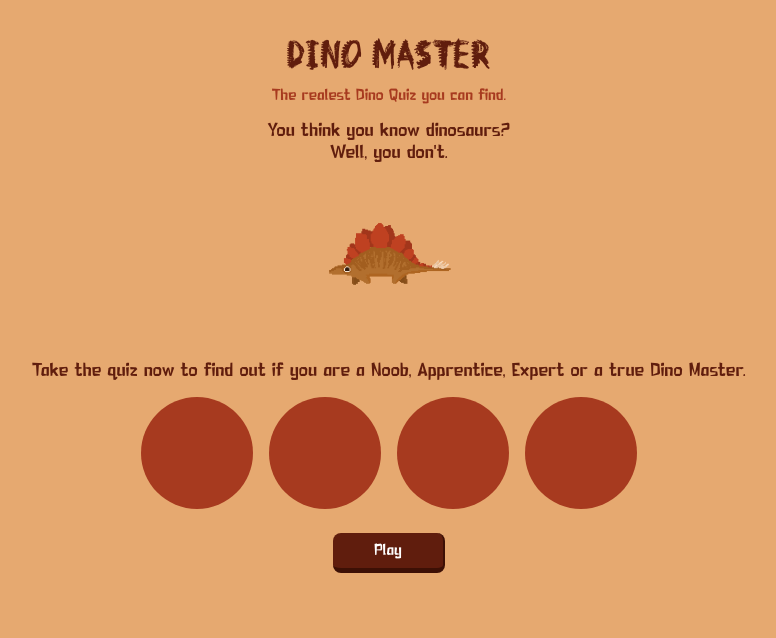
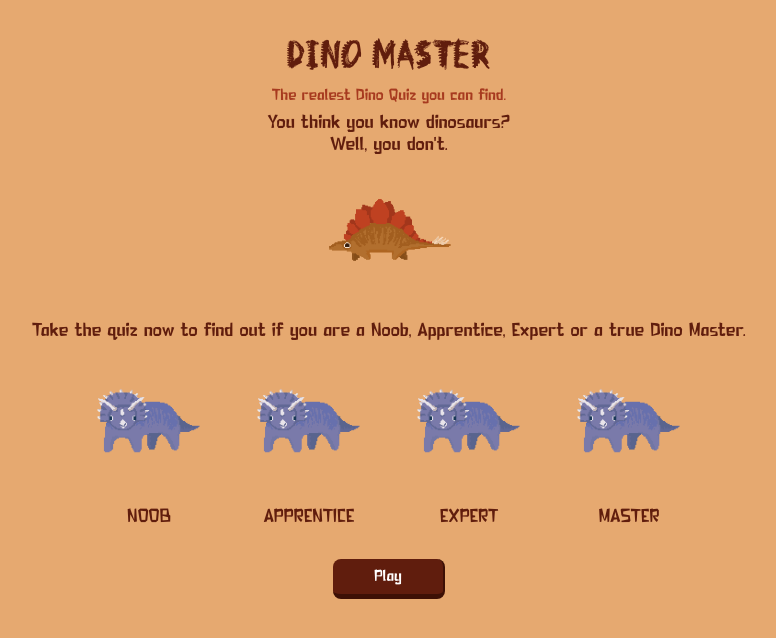
Before and after one commit to valudollar/dino-master, a React (Vite) app: page / in a window 1280 px wide. Shown: the top 638 px of the page, without its empty margins (251-1027 px from the left). Built offline with nearby package versions, Linux system fonts and the light colour scheme.

Commit message:
test badge gif

```diff
--- a/src/App.css
+++ b/src/App.css
@@ -1,9 +1,18 @@
 #root {
   text-align: center;
   min-height: 100vh;
+  background-color: #e6a970;
   overflow-y: scroll;
 }
+.itemContainer {
+}
+.badgeText {
+  margin: 0rem;
+}
 
+.homeText {
+  margin: 0rem;
+}
 .answerContainer {
   display: flex;
   flex-direction: column;
@@ -23,7 +32,6 @@
   margin: 1rem;
 }
 
-/* check */
 .answerButton {
   margin: 0.5rem;
   min-width: fit-content;
@@ -40,6 +48,8 @@
   flex-wrap: wrap;
   align-items: center;
   justify-content: center;
+  margin-bottom: 1rem;
+  margin-top: 0rem;
 }
 .dummyBadge {
   background-color: #a73a1f;
@@ -52,7 +62,7 @@
 .gifcontainer {
   height: 10rem;
   width: 10rem;
-  margin: 0.5rem;
+  margin: 0rem;
   border-radius: 50%;
 }
 .logo {
--- a/src/App.jsx
+++ b/src/App.jsx
@@ -9,15 +9,14 @@ import { Routes, Route } from "react-router-dom";
 
 function App() {
   return (
-    // <>
+    <>
       <Routes>
         <Route path="/" element={<Home />} />
         <Route path="/setting" element={<Setting />} />
         <Route path="/quiz" element={<Quiz />} />
         <Route path="/result" element={<Result />} />
       </Routes>
-
-    // </>
+    </>
   );
 }
 
--- a/src/Home.jsx
+++ b/src/Home.jsx
@@ -1,5 +1,6 @@
 import { useLocation, useNavigate } from "react-router-dom";
 import stego from "./assets/stego.gif";
+import trike from "./assets/trike.gif";
 
 function Home() {
   const navigate = useNavigate();
@@ -13,22 +14,34 @@ function Home() {
         <h4>The realest Dino Quiz you can find. </h4>
       </header>
       <section className="contentSection">
-        <h3>
+        <h3 className="homeText">
           You think you know dinosaurs?
           <br /> Well, you don't.
         </h3>
         <div>
           <img className="gifcontainer" src={stego}></img>
         </div>
-        <h3>
+        <h3 className="homeText">
           Take the quiz now to find out if you are a Noob, Apprentice, Expert or
           a true Dino Master.
         </h3>
         <div className="badgeContainer">
-          <div className="dummyBadge"></div>
-          <div className="dummyBadge"></div>
-          <div className="dummyBadge"></div>
-          <div className="dummyBadge"></div>
+          <div>
+            <img className="gifcontainer" src={trike}></img>
+            <h3 className="badgeText">NOOB</h3>
+          </div>
+          <div>
+            <img className="gifcontainer" src={trike}></img>
+            <h3 className="badgeText">APPRENTICE</h3>
+          </div>
+          <div>
+            <img className="gifcontainer" src={trike}></img>
+            <h3 className="badgeText">EXPERT</h3>
+          </div>
+          <div>
+            <img className="gifcontainer" src={trike}></img>
+            <h3 className="badgeText">MASTER</h3>
+          </div>
         </div>
         <button className="button" onClick={play}>
           Play
--- a/src/index.css
+++ b/src/index.css
@@ -17,6 +17,7 @@ body {
   display: flex;
   flex-direction: column;
   align-items: center;
+  background-color: #e6a970;
 }
 
 @font-face {
```
Also changed, not shown: src/assets/trike.gif (added). Lines whose indentation alone changed are shown as unchanged.
